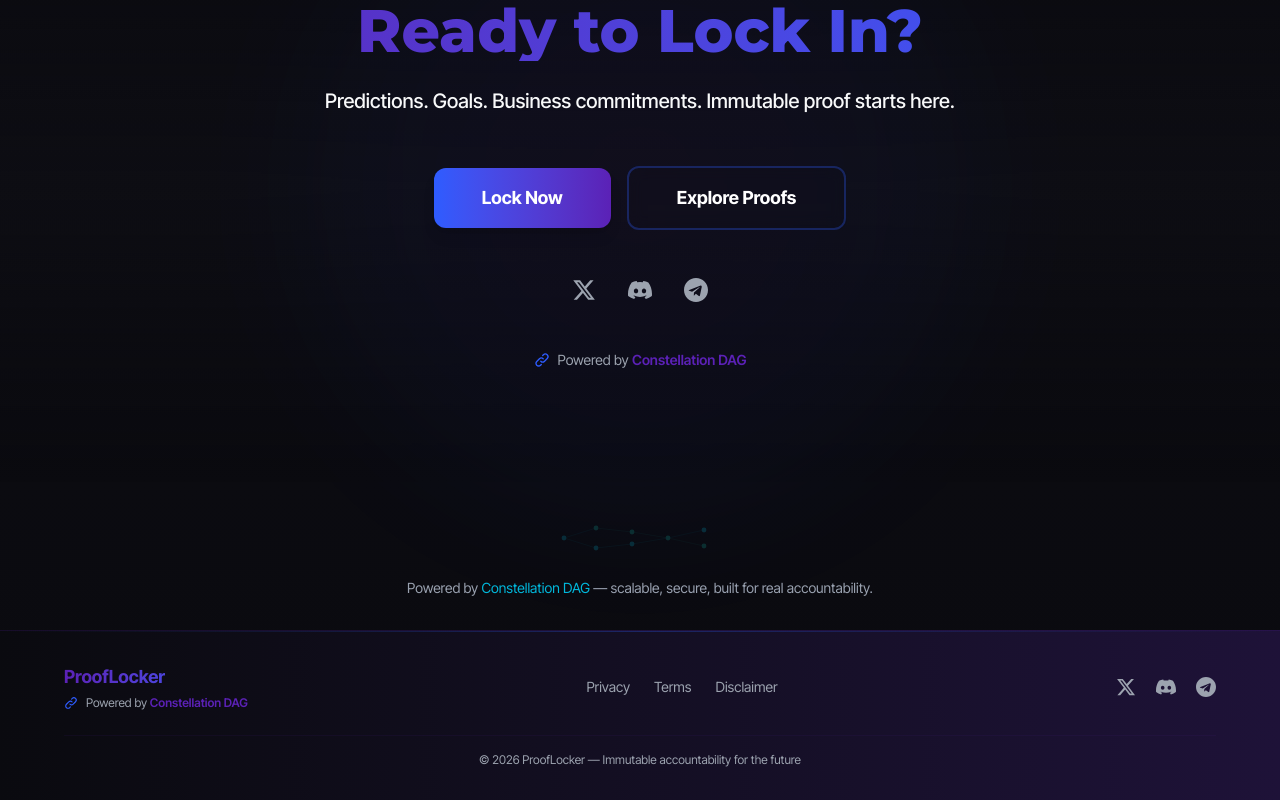
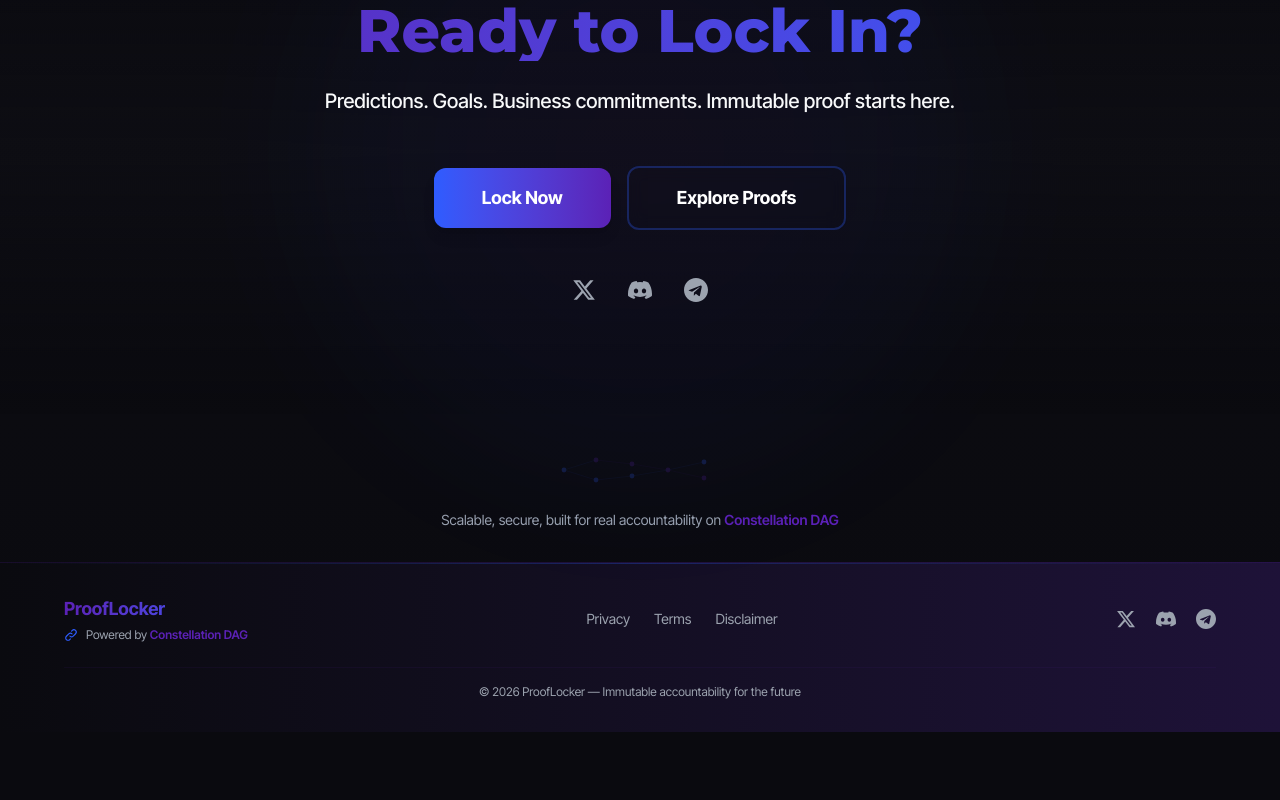
Before and after one commit to Boomchakalala/prooflocker, a Next.js app: page / in a window 1280 px wide. Shown: the part 3601-4401 px from the top of the page. After the commit the page ends 4333 px from the top, so only its background shows below. Built offline with nearby package versions, Linux system fonts and the light colour scheme; no server answers.

Commit message:
Sandbox autosave

```diff
--- a/src/app/page.tsx
+++ b/src/app/page.tsx
@@ -85,14 +85,6 @@ export default function LandingPage() {
                 </svg>
               </a>
             </div>
-
-            {/* Powered by badge */}
-            <div className="mt-12 flex items-center justify-center gap-2 text-sm text-[#9CA3AF]">
-              <svg className="w-4 h-4 text-[#2E5CFF]" fill="none" stroke="currentColor" viewBox="0 0 24 24">
-                <path strokeLinecap="round" strokeLinejoin="round" strokeWidth={2} d="M13.828 10.172a4 4 0 00-5.656 0l-4 4a4 4 0 105.656 5.656l1.102-1.101m-.758-4.899a4 4 0 005.656 0l4-4a4 4 0 00-5.656-5.656l-1.1 1.1"/>
-              </svg>
-              <span>Powered by <span className="text-[#5B21B6] font-semibold">Constellation DAG</span></span>
-            </div>
           </div>
         </div>
 
--- a/src/components/ConstellationSection.tsx
+++ b/src/components/ConstellationSection.tsx
@@ -5,38 +5,37 @@ export default function ConstellationSection() {
       <div className="flex justify-center mb-4">
         <svg className="w-[280px] h-12 opacity-20" viewBox="0 0 500 120" fill="none" xmlns="http://www.w3.org/2000/svg">
           {/* Nodes */}
-          <circle cx="60" cy="60" r="6" fill="#06b6d4" />
-          <circle cx="140" cy="35" r="6" fill="#14b8a6" />
-          <circle cx="140" cy="85" r="6" fill="#06b6d4" />
-          <circle cx="230" cy="45" r="6" fill="#14b8a6" />
-          <circle cx="230" cy="75" r="6" fill="#06b6d4" />
-          <circle cx="320" cy="60" r="6" fill="#14b8a6" />
-          <circle cx="410" cy="40" r="6" fill="#06b6d4" />
-          <circle cx="410" cy="80" r="6" fill="#14b8a6" />
+          <circle cx="60" cy="60" r="6" fill="#2E5CFF" />
+          <circle cx="140" cy="35" r="6" fill="#5B21B6" />
+          <circle cx="140" cy="85" r="6" fill="#2E5CFF" />
+          <circle cx="230" cy="45" r="6" fill="#5B21B6" />
+          <circle cx="230" cy="75" r="6" fill="#2E5CFF" />
+          <circle cx="320" cy="60" r="6" fill="#5B21B6" />
+          <circle cx="410" cy="40" r="6" fill="#2E5CFF" />
+          <circle cx="410" cy="80" r="6" fill="#5B21B6" />
           {/* Edges */}
-          <path d="M 60 60 L 140 35" stroke="#06b6d4" strokeWidth="1.5" opacity="0.4" />
-          <path d="M 60 60 L 140 85" stroke="#06b6d4" strokeWidth="1.5" opacity="0.4" />
-          <path d="M 140 35 L 230 45" stroke="#14b8a6" strokeWidth="1.5" opacity="0.4" />
-          <path d="M 140 85 L 230 75" stroke="#06b6d4" strokeWidth="1.5" opacity="0.4" />
-          <path d="M 230 45 L 320 60" stroke="#14b8a6" strokeWidth="1.5" opacity="0.4" />
-          <path d="M 230 75 L 320 60" stroke="#06b6d4" strokeWidth="1.5" opacity="0.4" />
-          <path d="M 320 60 L 410 40" stroke="#06b6d4" strokeWidth="1.5" opacity="0.4" />
-          <path d="M 320 60 L 410 80" stroke="#14b8a6" strokeWidth="1.5" opacity="0.4" />
+          <path d="M 60 60 L 140 35" stroke="#2E5CFF" strokeWidth="1.5" opacity="0.4" />
+          <path d="M 60 60 L 140 85" stroke="#2E5CFF" strokeWidth="1.5" opacity="0.4" />
+          <path d="M 140 35 L 230 45" stroke="#5B21B6" strokeWidth="1.5" opacity="0.4" />
+          <path d="M 140 85 L 230 75" stroke="#2E5CFF" strokeWidth="1.5" opacity="0.4" />
+          <path d="M 230 45 L 320 60" stroke="#5B21B6" strokeWidth="1.5" opacity="0.4" />
+          <path d="M 230 75 L 320 60" stroke="#2E5CFF" strokeWidth="1.5" opacity="0.4" />
+          <path d="M 320 60 L 410 40" stroke="#2E5CFF" strokeWidth="1.5" opacity="0.4" />
+          <path d="M 320 60 L 410 80" stroke="#5B21B6" strokeWidth="1.5" opacity="0.4" />
         </svg>
       </div>
 
       {/* Trust statement */}
       <p className="text-sm text-gray-400">
-        Powered by{' '}
+        Scalable, secure, built for real accountability on{' '}
         <a
           href="https://constellationnetwork.io"
           target="_blank"
           rel="noopener noreferrer"
-          className="text-cyan-500 hover:text-cyan-400 transition-colors"
+          className="text-[#5B21B6] hover:text-[#2E5CFF] transition-colors font-semibold"
         >
           Constellation DAG
         </a>
-        {' '}— scalable, secure, built for real accountability.
       </p>
     </div>
   );
```
